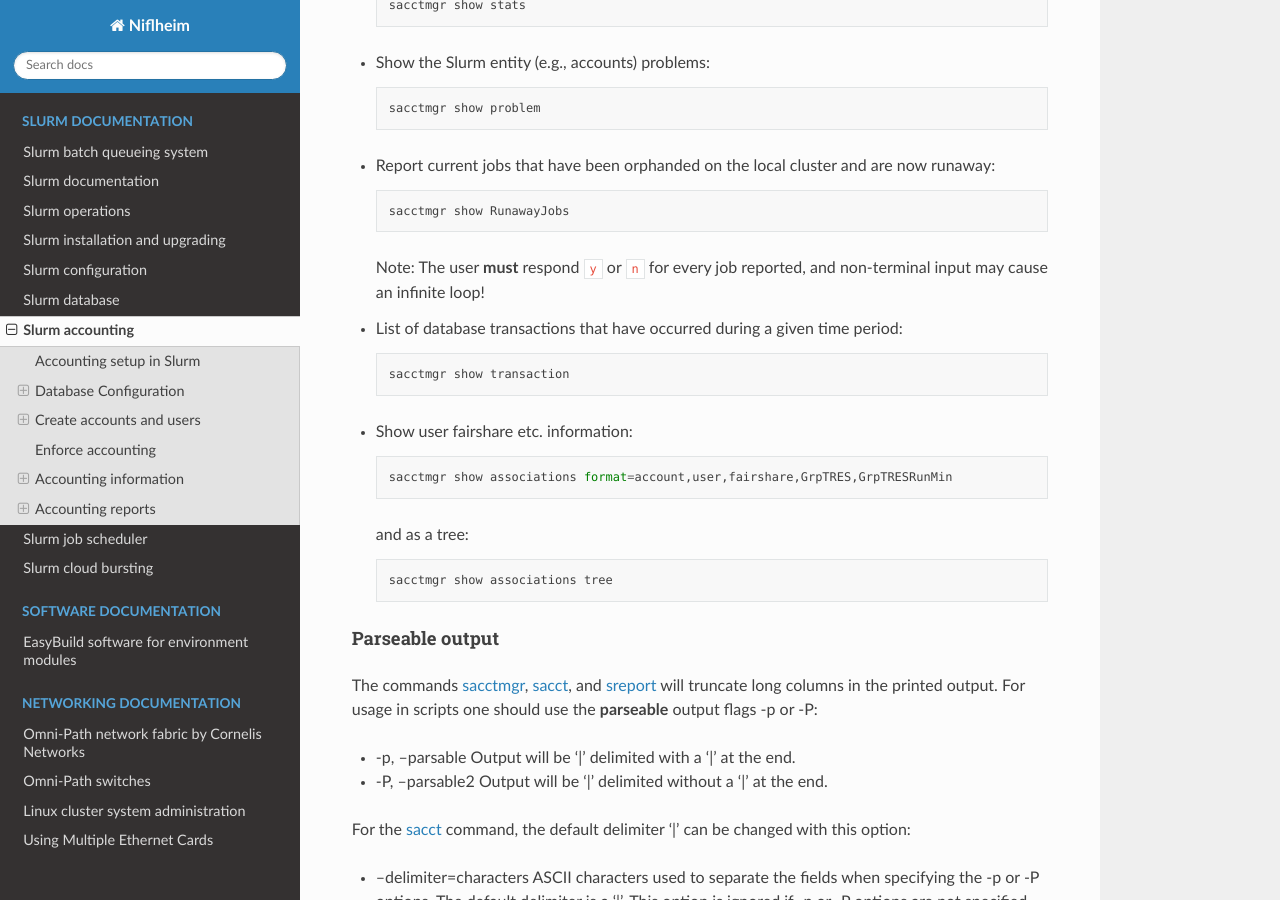
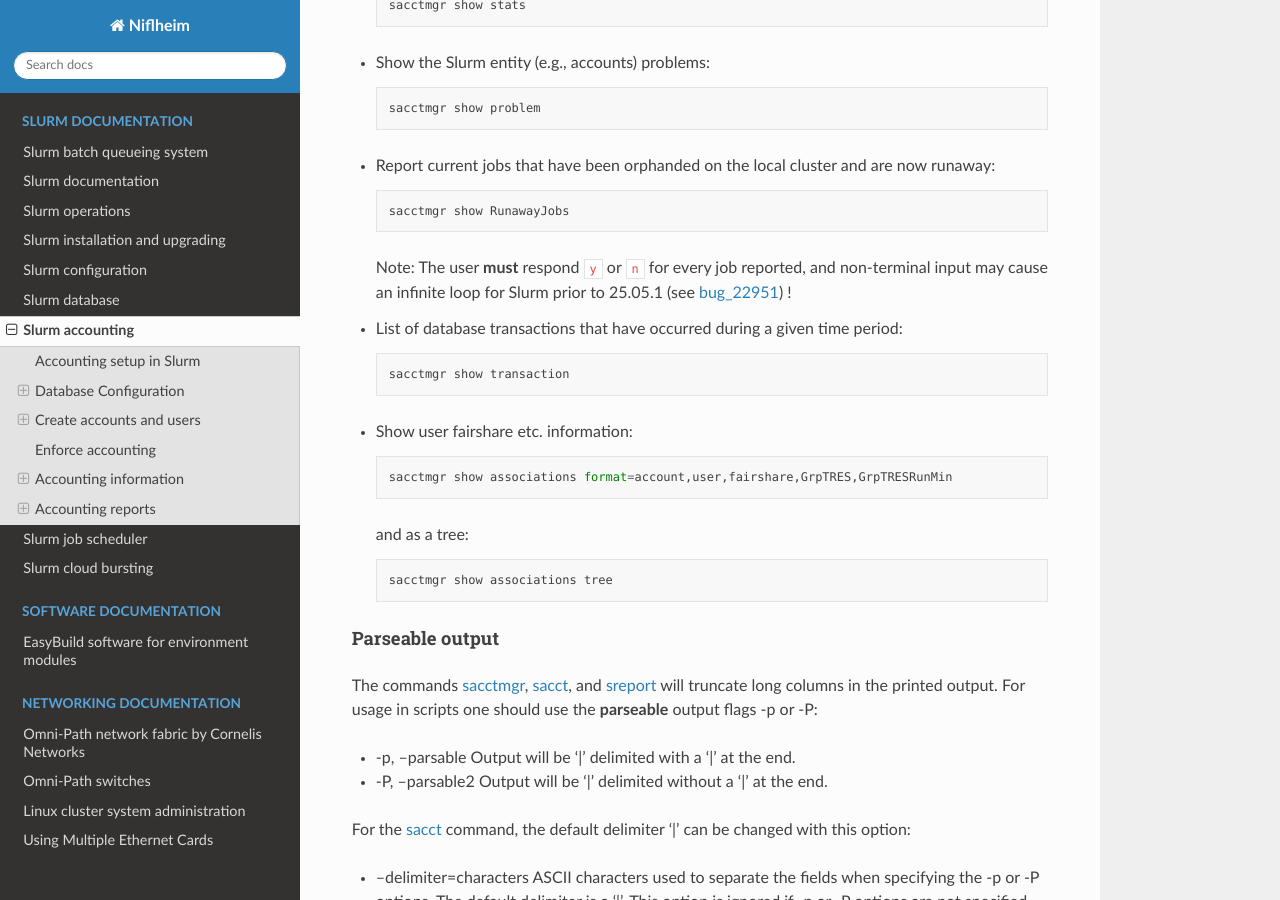
Before and after one commit to OleHolmNielsen/Niflheim_system, a Sphinx documentation site: the page built from docs/Slurm_accounting.rst, in a window 1280 px wide and 900 px high, scrolled down 9781 px. Built offline with Sphinx 7.4.7 and the Read the Docs theme 3.1.0, drawn with Linux system fonts in a browser that asks for light colours.

Commit message:
Refer to bug_22951

```diff
--- a/docs/Slurm_accounting.rst
+++ b/docs/Slurm_accounting.rst
@@ -413,7 +413,8 @@ See the sacctmgr_ man page `ENTITIES <https://slurm.schedmd.com/sacctmgr.html#lb
 
     sacctmgr show RunawayJobs
 
-  Note: The user **must** respond ``y`` or ``n`` for every job reported, and non-terminal input may cause an infinite loop!
+  Note: The user **must** respond ``y`` or ``n`` for every job reported,
+  and non-terminal input may cause an infinite loop for Slurm prior to 25.05.1 (see bug_22951_) !
 
 * List of database transactions that have occurred during a given time period::
 
@@ -426,6 +427,8 @@ See the sacctmgr_ man page `ENTITIES <https://slurm.schedmd.com/sacctmgr.html#lb
   and as a tree::
 
     sacctmgr show associations tree
+
+.. _bug_22951: https://support.schedmd.com/show_bug.cgi?id=22951
 
 Parseable output
 ................
```
